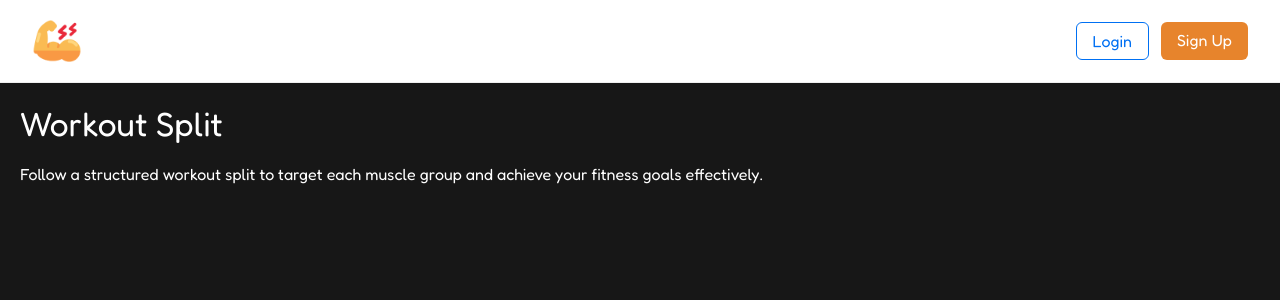
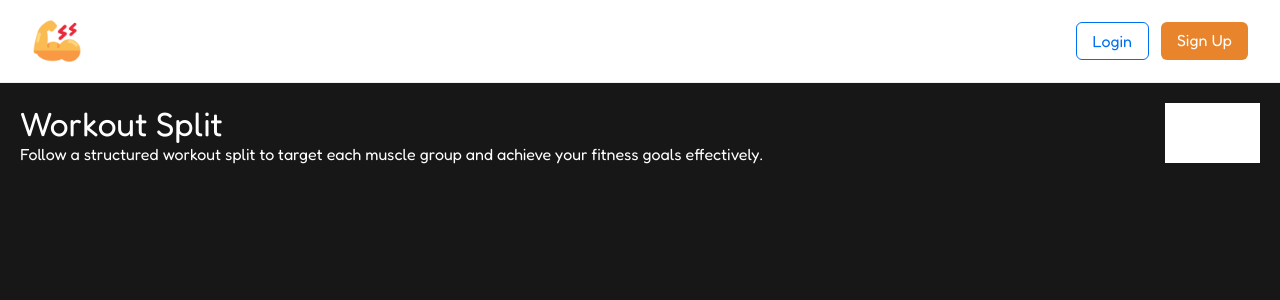
Before and after one commit to naveensinghp/gym-web, a Next.js app: page /workout-split in a window 1280 px wide. Shown: the top 300 px of the page. Built offline with nearby package versions, Linux system fonts and the light colour scheme.

Commit message:
no message

```diff
--- a/src/app/workout-split/page.js
+++ b/src/app/workout-split/page.js
@@ -11,24 +11,47 @@ export default function WorkoutSplit() {
         <>
             {/* <Card></Card> */}
             <Wrapper>
-                <TitleWrapper>
-                    <Title>Workout Split</Title>
-                    <SmallText>Follow a structured workout split to target each muscle group and achieve your fitness goals effectively.</SmallText>
-                </TitleWrapper>
+                <LeftSection>
+                    <TitleWrapper>
+                        <Title>Workout Split</Title>
+                        <SmallText>Follow a structured workout split to target each muscle group and achieve your fitness goals effectively.</SmallText>
+                    </TitleWrapper>
+                </LeftSection>
+                <RightSection>
+                  <Rwrapper>
+                    Naveen
+                  </Rwrapper>
+                </RightSection>
             </Wrapper>
         </>
     );
 }
 
 const Wrapper = styled.div`
+    display: flex;
+    justify-content: space-between;
     padding: 20px;
 `;
 
+
+const LeftSection = styled.div`
+`
+
+const RightSection = styled.div`
+
+`
+
+const Rwrapper = styled.div`
+    background: white;
+    padding: 20px;
+`
+
+
 const TitleWrapper = styled.div`
-  display: flex;
+  /* display: flex;
   flex-direction: column;
   align-items: baseline;
-  gap: 20px;
+  gap: 20px; */
 `;
 
 const Title = styled.div`
--- a/src/components/Header/Header.jsx
+++ b/src/components/Header/Header.jsx
@@ -12,7 +12,7 @@ function Header() {
         <Menu>
           <MenuItem href="/">Home</MenuItem>
           <MenuItem href="/about">About</MenuItem>
-          <MenuItem href="/services">Workout Split</MenuItem>
+          <MenuItem href="/workout-split">Workout Split</MenuItem>
           <MenuItem href="/contact">Contact</MenuItem>
         </Menu>
 
```
